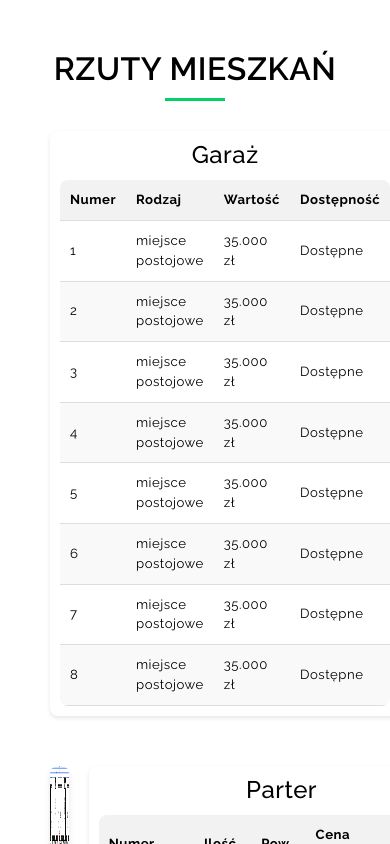
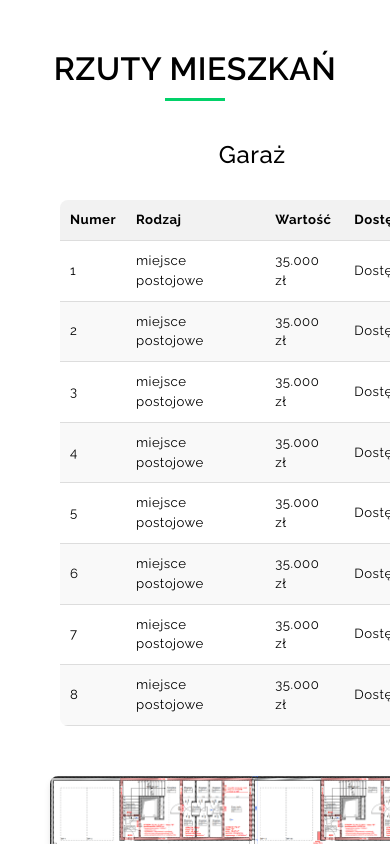
Before and after one commit to Natalialas/inwero, a React (Create React App) app: page /rzuty in a window 390 px wide. Shown: the top 844 px of the page. Built offline with nearby package versions, Linux system fonts and the light colour scheme.

Commit message:
Change imageInfo border

```diff
--- a/src/components/pages/About/About.jsx
+++ b/src/components/pages/About/About.jsx
@@ -17,7 +17,7 @@ const About = () => {
                                 Doskonała lokalizacja
                             </Card.Title>
                             <Card.Text className={styles.cardText}>
-                                Lorem ipsum dolor sit amet, consectetur adipiscing elit. Nulla felis nunc, luctus a imperdiet in, laoreet sit amet sem. Integer nec leo a ligula ultricies sodales.
+                                Osiedle Bursztynowe powstaje przy ulicy Bursztynowej w Morągu, co daje możliwość szybkiego dostępu do pełnej infrastruktury miasta.
                             </Card.Text>
                         </Card.Body>
                     </Card>
@@ -32,7 +32,7 @@ const About = () => {
                                 Przemyślany projekt
                             </Card.Title>
                             <Card.Text className={styles.cardText}>
-                                Lorem ipsum dolor sit amet, consectetur adipiscing elit. Nulla felis nunc, luctus a imperdiet in, laoreet sit amet sem. Integer nec leo a ligula ultricies sodales.
+                                Wysokiej jakości materiały budowlane oraz doświadczona ekipa wykonawcza, gwarantują komfort mieszkania na naszym osiedlu przez długie lata.
                             </Card.Text>
                         </Card.Body>
                     </Card>
@@ -47,7 +47,7 @@ const About = () => {
                                 Bliskość zielenii
                             </Card.Title>
                             <Card.Text className={styles.cardText}>
-                                Lorem ipsum dolor sit amet, consectetur adipiscing elit. Nulla felis nunc, luctus a imperdiet in, laoreet sit amet sem. Integer nec leo a ligula ultricies sodales.
+                                Osiedle Bursztynowe usytuowane jest na uboczu, z okien mieszkań rozciąga się widok na tereny zielone, natomiast trasa do rynku zajmuje jedynie 5 minut.
                             </Card.Text>
                         </Card.Body>
                     </Card>
--- a/src/components/pages/About/About.module.scss
+++ b/src/components/pages/About/About.module.scss
@@ -28,10 +28,16 @@
     border: 1px solid $color-gray;
     box-shadow: 0 4px 6px rgba(0, 0, 0, 0.1);
     transition: box-shadow 0.3s ease;
+    display: flex;
+    flex-direction: column;
 
     &:hover {
         box-shadow: 0 8px 12px rgba(0, 0, 0, 0.1);
     }
+}
+
+.card-body {
+    flex-grow: 1;
 }
 
 .icon {
@@ -71,3 +77,9 @@
 .descriptionSection p {
     font-size: 1rem;
 }
+
+@media (max-width: 3000px) {
+    .card {
+        flex-direction: row;
+    }
+}
--- a/src/components/pages/ApartmentPlans/ApartmentPlans.module.scss
+++ b/src/components/pages/ApartmentPlans/ApartmentPlans.module.scss
@@ -28,7 +28,7 @@
     display: grid;
     grid-template-columns: repeat(2, 1fr);
     gap: 20px;
-    align-items: stretch;
+    text-align: center;
 
     &:nth-child(even) {
         direction: rtl;
@@ -40,6 +40,7 @@
     border-radius: 8px;
     box-shadow: 0 4px 6px rgba(0, 0, 0, 0.1);
     transition: transform 0.3s ease;
+    align-self: self-end;
 }
 
 .apartmentImage:hover {
@@ -50,7 +51,6 @@
     background-color: $color-light;
     padding: 10px;
     border-radius: 8px;
-    box-shadow: 0 2px 4px rgba(0, 0, 0, 0.1);
     display: flex;
     flex-direction: column;
     justify-content: center;
@@ -126,3 +126,26 @@
 .table tbody tr:hover {
     background-color: #f0f0f0;
 }
+
+@media only screen and (max-width: 1200px) {
+    .apartmentGrid {
+        grid-template-columns: 1fr;
+    }
+
+    .imageContainer {
+        grid-template-columns: 1fr;
+        direction: ltr;
+
+    .imageInfo {
+        text-align: center;
+    }
+
+    .table {
+        margin-top: 20px;
+    }
+
+    .apartmentImage {
+        margin-top: 20px;
+    }
+}
+}
```
